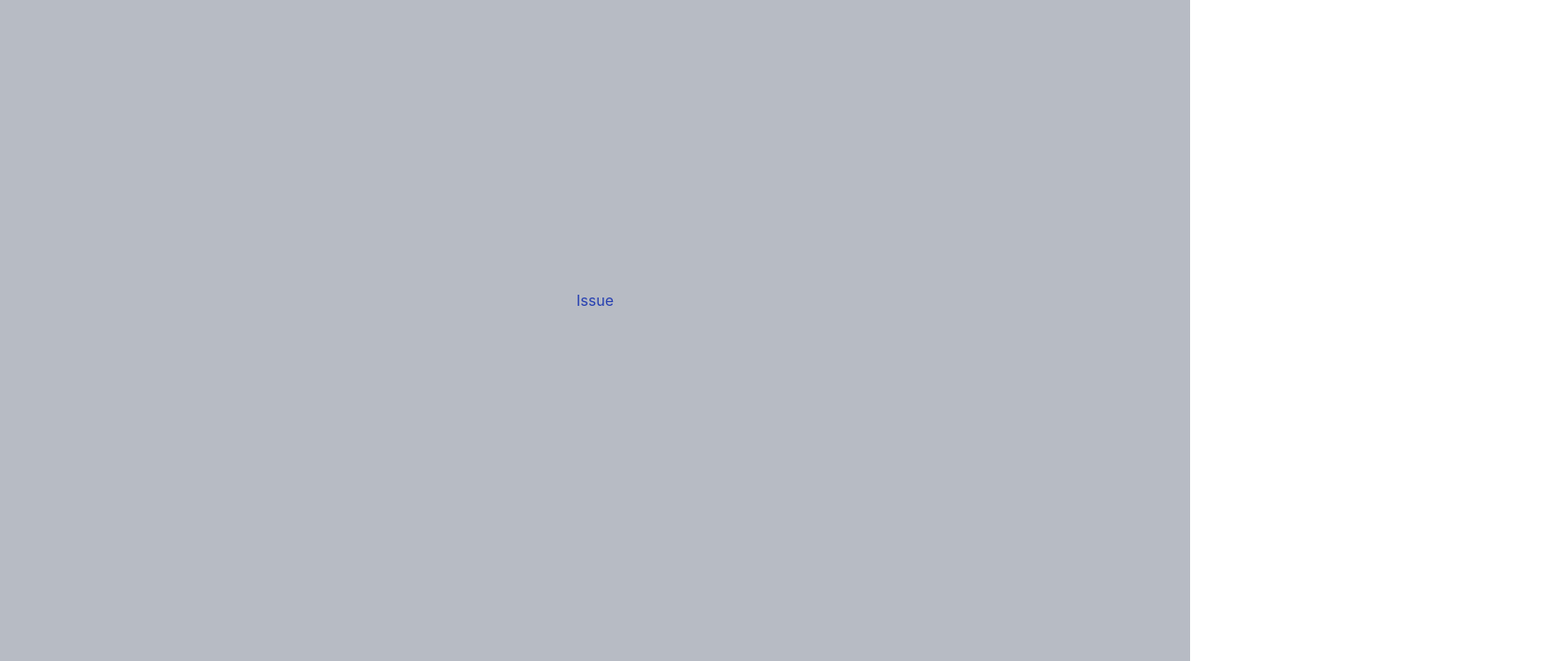
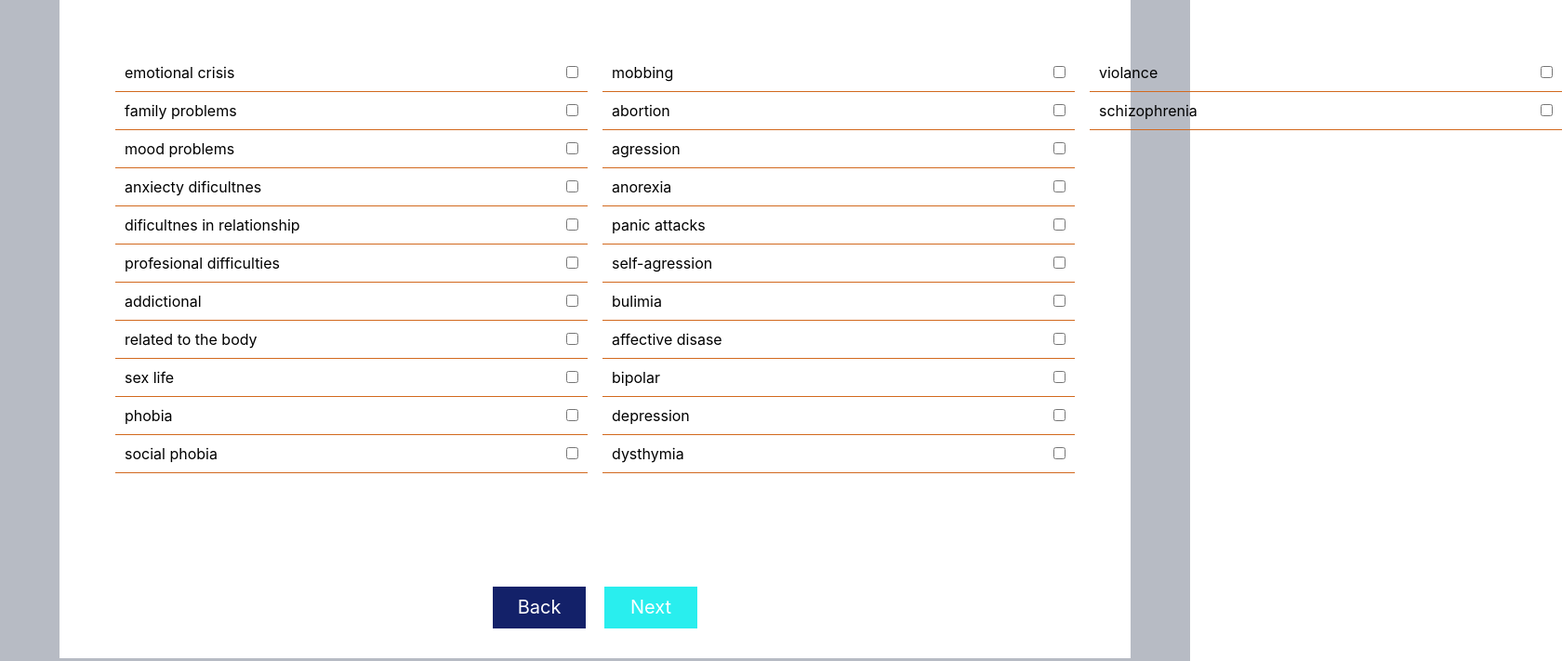
Before and after one commit to MarcinMG-web/Multi-Step-Medicine, a React (Create React App) app: page /issue in a window 1280 px wide. Shown: the part 77-788 px from the top of the page at 93% size, 1680 px wide, since content can reach past the window. Built offline with nearby package versions, Linux system fonts and the light colour scheme; data requests are answered from the project's data file.

Commit message:
Add Issue

```diff
--- a/db.json
+++ b/db.json
@@ -96,86 +96,81 @@
     },
     {
       "id": 9,
-      "type": "60+",
+      "type": "sex life",
       "completed": false
     },
     {
       "id": 10,
-      "type": "sex life",
+      "type": "phobia",
       "completed": false
     },
     {
       "id": 11,
-      "type": "phobia",
+      "type": "social phobia",
       "completed": false
     },
     {
       "id": 12,
-      "type": "social phobia",
+      "type": "mobbing",
       "completed": false
     },
     {
       "id": 13,
-      "type": "mobbing",
+      "type": "abortion",
       "completed": false
     },
     {
       "id": 14,
-      "type": "abortion",
+      "type": "agression",
       "completed": false
     },
     {
       "id": 15,
-      "type": "agression",
+      "type": "anorexia",
       "completed": false
     },
     {
       "id": 16,
-      "type": "anorexia",
+      "type": "panic attacks",
       "completed": false
     },
     {
       "id": 17,
-      "type": "panic attacks",
+      "type": "self-agression",
       "completed": false
     },
     {
       "id": 18,
-      "type": "self-agression",
+      "type": "bulimia",
       "completed": false
     },
     {
       "id": 19,
-      "type": "bulimia",
+      "type": "affective disase",
       "completed": false
     },
     {
       "id": 20,
-      "type": "affective disase",
+      "type": "bipolar",
       "completed": false
     },
     {
       "id": 21,
-      "type": "bipolar",
+      "type": "depression",
       "completed": false
     },
     {
       "id": 22,
-      "type": "depression",
+      "type": "dysthymia",
       "completed": false
     },
     {
       "id": 23,
-      "type": "dysthymia",
+      "type": "violance",
       "completed": false
     },
     {
       "id": 24,
-      "type": "violance",
-      "completed": false
-    },
-    {
-      "id": 25,
       "type": "schizophrenia",
       "completed": false
     }
--- a/src/App.scss
+++ b/src/App.scss
@@ -56,7 +56,7 @@
     //   // justify-content: space-between;
     // }
   }
-  &_text{
+  &_text {
     font-size: 16px;
   }
 }
@@ -88,3 +88,54 @@
   font-style: normal;
   text-decoration: none;
 }
+
+.containerIssue {
+  width: 90vw;
+  height: 750px;
+  display: flex;
+  flex-direction: column;
+  // justify-content: center;
+  align-items: center;
+  text-align: center;
+  background-color: #fff;
+  font-size: 16px;
+  margin: 0;
+  padding: 0;
+
+  &_main {
+    width: 100%;
+    height: 80%;
+    text-align: center;
+    color: black;
+    margin: 0;
+    padding: 60px;
+    columns: 2;
+  }
+  &_buttons {
+    width: 100%;
+    height: 100%;
+    display: flex;
+    align-items: center;
+    justify-content: center;
+  }
+  &_question {
+    display: flex;
+    flex-direction: row;
+    justify-content: space-between;
+    align-items: center;
+    text-align: center;
+    padding: 10px;
+    border-bottom: chocolate 1px solid;
+    // &-label{
+    //   display: flex;
+    //   // justify-content: space-between;
+    // }
+    // &-input{
+    //   display: flex;
+    //   // justify-content: space-between;
+    // }
+  }
+  &_text {
+    font-size: 16px;
+  }
+}
--- a/src/components/pages/Issue.js
+++ b/src/components/pages/Issue.js
@@ -1,11 +1,77 @@
-import React from 'react'
+import React, { useState, useEffect } from 'react';
+import { Link, useHistory } from 'react-router-dom';
+
+import { getAllIssue } from '../services/ApiService';
 
 const Issue = () => {
-    return (
-        <div>
-            Issue
+  const [questions, setQuestions] = useState([]);
+  const [userSetting, setUserSetting] = useState([]);
+
+  useEffect(() => {
+    getQuestions();
+  }, []);
+
+  const getQuestions = async () => {
+    const dataQuestion = await getAllIssue();
+    setQuestions(dataQuestion);
+  };
+
+  const handleChange = (e) => {
+    setUserSetting({
+      ...userSetting,
+      [e.target.name]: e.target.checked,
+    });
+  };
+
+  console.log(userSetting);
+
+  const handleSubmit = (e) => {
+    e.preventDefault();
+    // history.push('/gender');
+  };
+  return (
+    <div>
+      Issue
+      <div className='containerIssue'>
+        <div>What best describeswhat you are struggling with?</div>
+            <p className='containerIssue_text'>
+            Choose at last one option.
+          </p>
+        <div className='containerIssue_main'>
+          <form onSubmit={handleSubmit}>
+            {questions.map((question) => (
+              <div className='containerIssue_question' key={question.id}>
+                <div className='containerIssue_question-label'>
+                  <label>{question.type}</label>
+                </div>
+
+                <div className='containerIssue_question-input'>
+                  <input
+                    type='checkbox'
+                    name={question.type}
+                    value={question.checked}
+                    checked={question.checked}
+                    onChange={handleChange}
+                  />
+                </div>
+              </div>
+            ))}
+
+          </form>
+
         </div>
-    )
-}
+        <div className='containerIssue_buttons'>
+          <Link type='submit' className='btn_back' to='./old'>
+            Back
+          </Link>
+          <Link type='submit' className='btn_next' to='./language'>
+            Next
+          </Link>
+        </div>
 
-export default Issue
+      </div>
+    </div>
+  );
+};
+
+export default Issue;
--- a/src/components/pages/Old.js
+++ b/src/components/pages/Old.js
@@ -34,7 +34,7 @@ const Old = () => {
     <div>
       Old
       <div className='container'>
-        <div>What is your gender?</div>
+        <div>How old are you?</div>
 
         <div className='container_main'>
           <form onSubmit={handleSubmit}>
```
